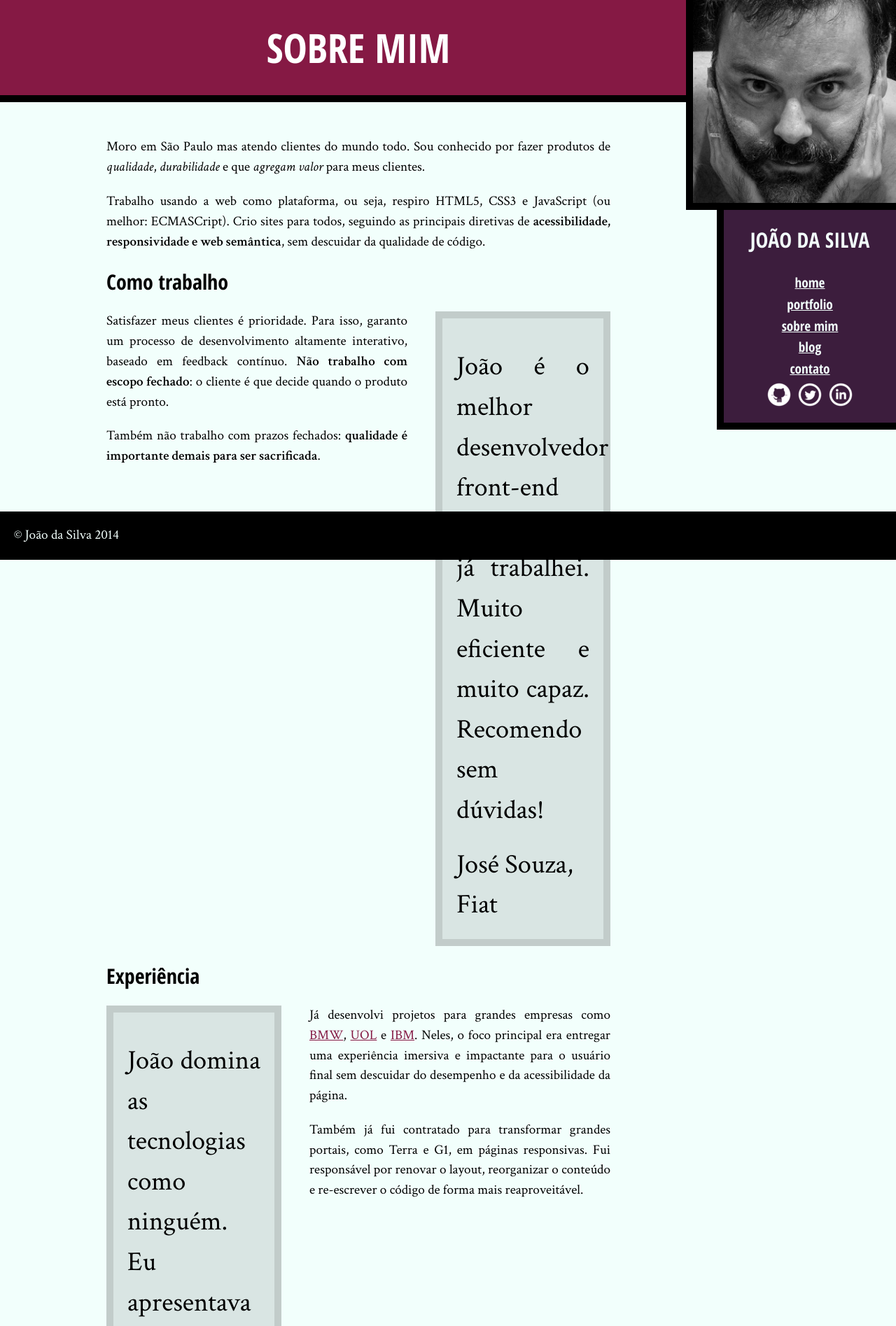
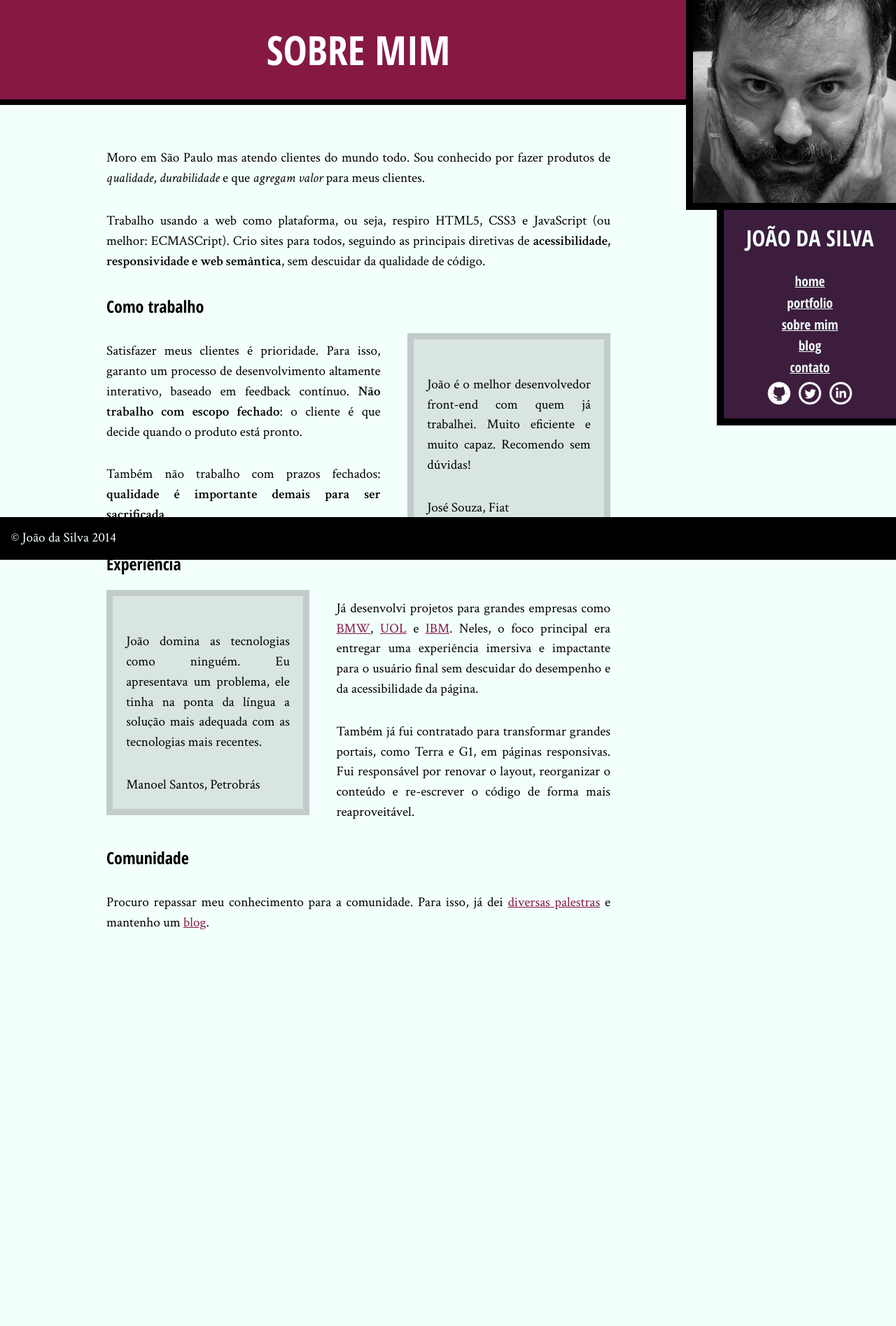
Before and after one commit to antonioiagolg/curso-alura, a web app: file html5-css3-II/bio.html in a window 1280 px wide. Shown: the top 1895 px of the page at 70% size. After the commit the page ends 1329 px from the top, so only its background shows below. Run offline with its HTML, style and script files only (its server is not run), Linux system fonts and the light colour scheme.

Commit message:
modificacoes aula 1

```diff
--- a/html5-css3-II/css/bio.css
+++ b/html5-css3-II/css/bio.css
@@ -1,10 +1,9 @@
 .citacao-bio {
     background-color: #D9E5E3;
-    border: 10px solid #C2CCCA;
-    font-size: 200%;
-    padding: 20px;
-    margin: 20px 40px;
-    width: 250px;
+    border: .5em solid #C2CCCA;
+    padding: 1em;
+    margin: 1em 2em;
+    width: 30ch;
     box-sizing: border-box;
 }
 
--- a/html5-css3-II/css/site.css
+++ b/html5-css3-II/css/site.css
@@ -13,7 +13,7 @@
 
 h1 {
     text-transform: uppercase;
-    font-size: 60px;
+    font-size: 2rem;
 }
 
 .titulo-principal {
@@ -21,12 +21,12 @@
     text-align: center;
     background-color: #851944;
     color: #FFF;
-    padding: 25px;
-    border-bottom: 10px solid #000;
+    padding: 1.05ch;
+    border-bottom: .5rem solid #000;
 }
 
 .subtitulo-texto {
-    font-size: 30px;
+    font-size: 1.5rem;
     clear: both;
 }
 
@@ -36,14 +36,14 @@
 
 main p {
     text-align: justify;
-    margin: 20px 0;
+    margin: 2rem 0;
 }
 
 .navegacao-site {
     text-align: center;
     background-color: #3C1D3D;
     color: #F2FFFC;
-    padding: 20px;
+    padding: 1rem;
 }
 
 .navegacao-site a {
@@ -53,14 +53,14 @@
 }
 
 .navegacao-site h1 {
-    font-size: 30px;
-    margin-bottom: 25px;
+    font-size: 2rem;
+    margin-bottom: 1.5rem;
 }
 
 .rodape-pagina {
     background-color: #000;
     color: #F2FFFC;
-    padding: 20px;
+    padding: 1rem;
     clear: both;
     position: fixed;
     bottom: 0;
```
